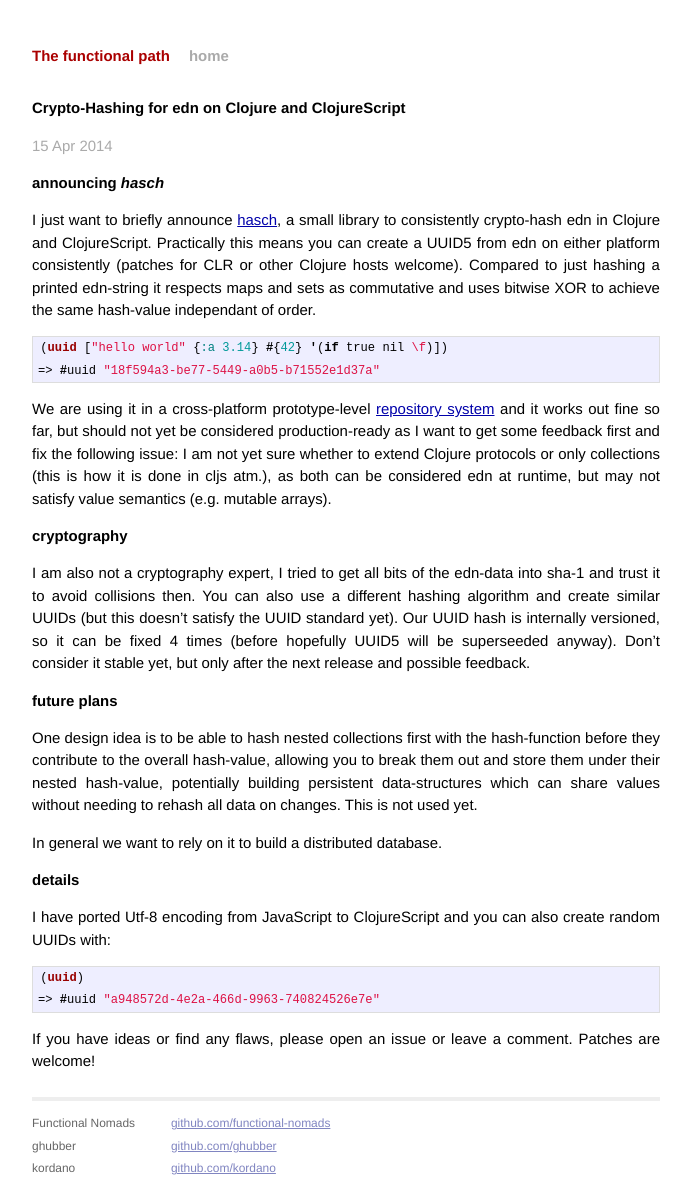
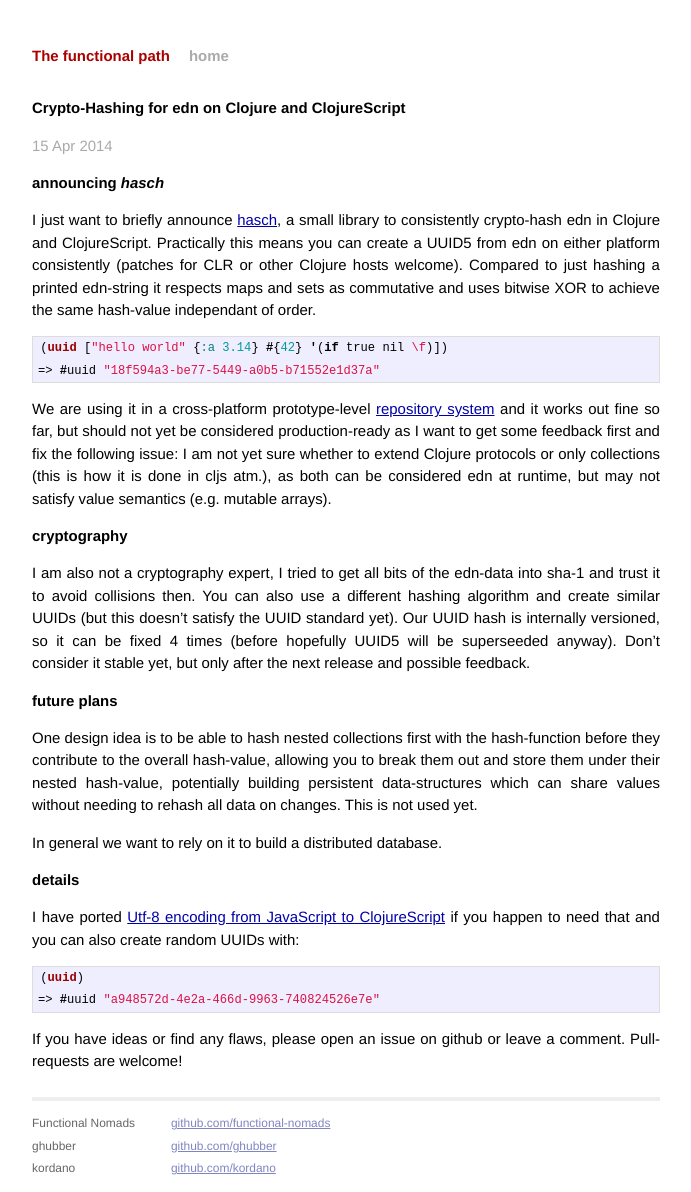
Before and after one commit to functional-nomads/functional-nomads.github.io, a Jekyll site: the page built from _posts/2014-04-15-hasch-intro.markdown, in a window 1280 px wide. Shown: the whole page, without its empty margins (294-985 px from the left). Built offline with Jekyll 4.4.1, drawn with Linux system fonts in a browser that asks for light colours; Markdown is read by kramdown in place of the engine named in the settings; some of the changed lines change nothing that is shown.

Commit message:
Fix link, add link to utf-8, rephrase a bit.

```diff
--- a/_posts/2014-04-15-hasch-intro.markdown
+++ b/_posts/2014-04-15-hasch-intro.markdown
@@ -7,13 +7,14 @@ categories: clojure clojurescript
 
 # announcing *hasch*
 
-I just want to briefly announce [hasch](http://github.org/hasch), a
-small library to consistently crypto-hash edn in Clojure and
-ClojureScript. Practically this means you can create a UUID5 from edn on
-either platform consistently (patches for CLR or other Clojure hosts
-welcome). Compared to just hashing a printed edn-string it respects maps
-and sets as commutative and uses bitwise XOR to achieve the same
-hash-value independant of order.
+I just want to briefly announce
+[hasch](http://github.org/ghubber/hasch), a small library to
+consistently crypto-hash edn in Clojure and ClojureScript. Practically
+this means you can create a UUID5 from edn on either platform
+consistently (patches for CLR or other Clojure hosts welcome). Compared
+to just hashing a printed edn-string it respects maps and sets as
+commutative and uses bitwise XOR to achieve the same hash-value
+independant of order.
 
 {% highlight clojure %}
 
@@ -52,8 +53,9 @@ In general we want to rely on it to build a distributed database.
 
 # details
 
-I have ported Utf-8 encoding from JavaScript to ClojureScript and you
-can also create random UUIDs with:
+I have ported
+[Utf-8 encoding from JavaScript to ClojureScript](https://github.com/ghubber/hasch/blob/master/src/cljs/hasch/platform.cljs#L68)
+if you happen to need that and you can also create random UUIDs with:
 
 {% highlight clojure %}
 
@@ -63,5 +65,5 @@ can also create random UUIDs with:
 {% endhighlight %}
 
 
-If you have ideas or find any flaws, please open an issue or leave a
-comment. Patches are welcome!
+If you have ideas or find any flaws, please open an issue on github or
+leave a comment. Pull-requests are welcome!
```
